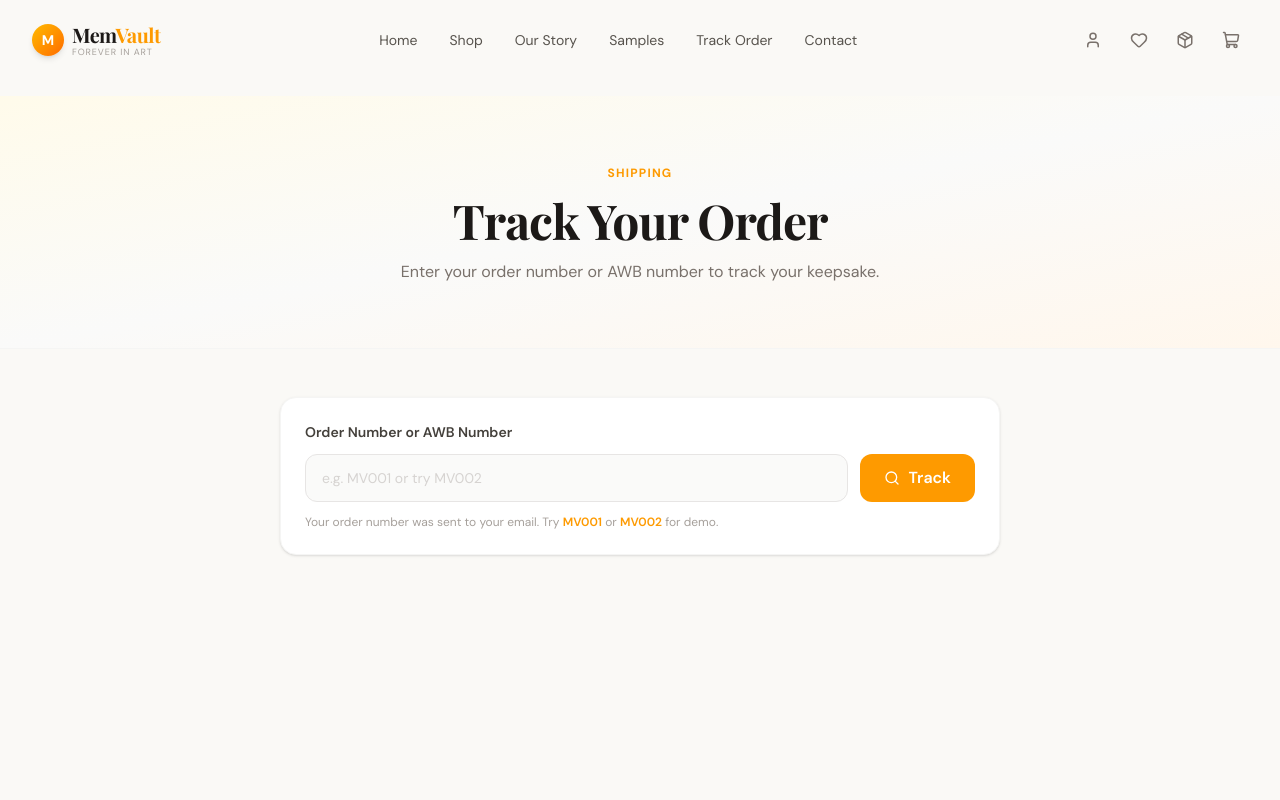
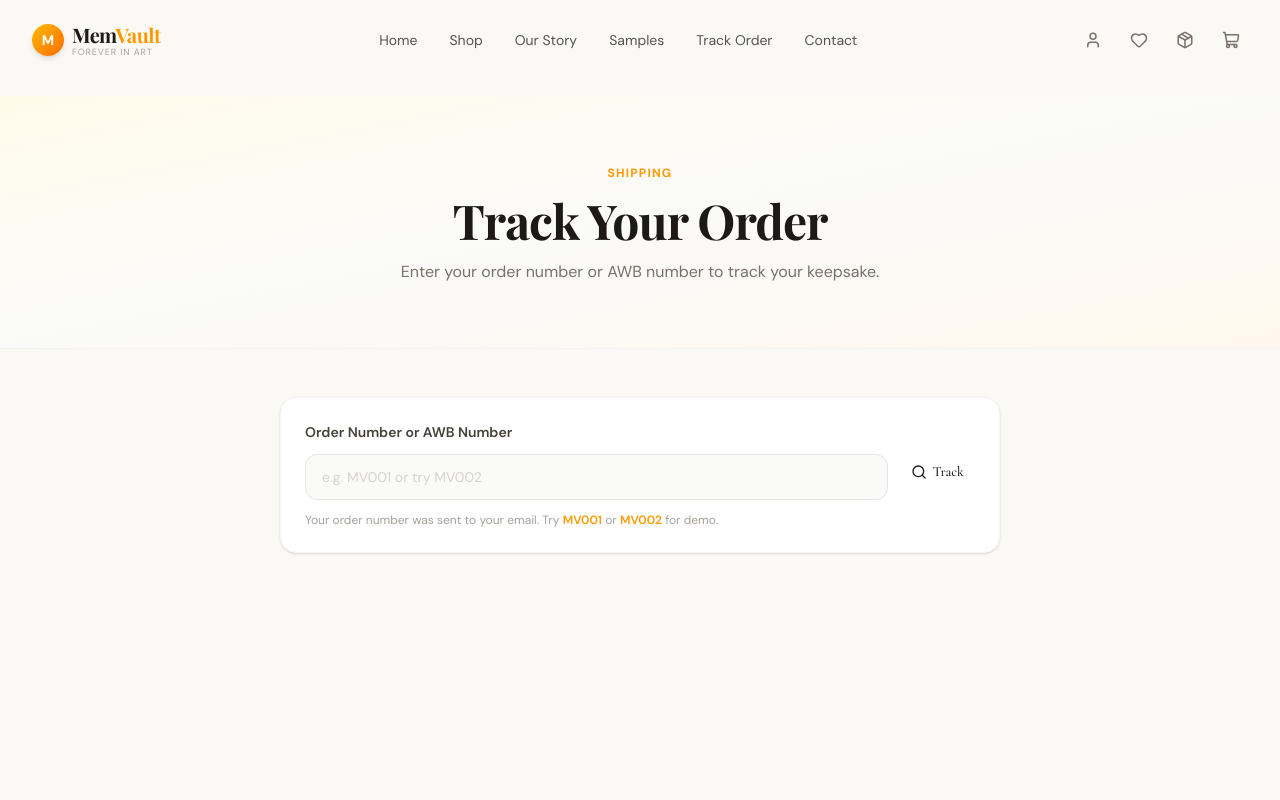
Before and after one commit to rachitsharma300/mystoryarchive, a Next.js app: page /track-order in a window 1280 px wide. Shown: the top 800 px of the page. Built offline with nearby package versions, Linux system fonts and the light colour scheme; a web font is replaced by a local one.

Commit message:
feat: replace button element with Button component for improved UI consistency in TrackOrderPage

```diff
--- a/app/track-order/page.tsx
+++ b/app/track-order/page.tsx
@@ -3,6 +3,7 @@
 import { useState } from "react";
 import { motion, AnimatePresence } from "framer-motion";
 import { Search, Package, Truck, CheckCircle, Clock, MapPin, Phone, RefreshCw } from "lucide-react";
+import { Button } from "@/components/ui/button";
 
 type TrackingStatus = "processing" | "designed" | "dispatched" | "out_for_delivery" | "delivered";
 
@@ -146,17 +147,18 @@ export default function TrackOrderPage() {
               placeholder="e.g. MV001 or try MV002"
               className="flex-1 px-4 py-3 rounded-xl border border-stone-200 bg-stone-50 font-sans-clean text-sm text-stone-800 placeholder-stone-300 outline-none focus:border-amber-400 focus:bg-white transition-all"
             />
-            <button
+            <Button
               onClick={handleTrack}
               disabled={loading}
-              className="px-6 py-3 bg-amber-500 hover:bg-amber-600 text-white font-sans-clean font-semibold rounded-xl transition-all duration-300 flex items-center gap-2 disabled:opacity-70"
+              size="lg"
+              variant="default"
             >
               {loading
                 ? <RefreshCw size={16} className="animate-spin" />
                 : <Search size={16} />
               }
               {loading ? "Tracking..." : "Track"}
-            </button>
+            </Button>
           </div>
           {error && (
             <motion.p
```
